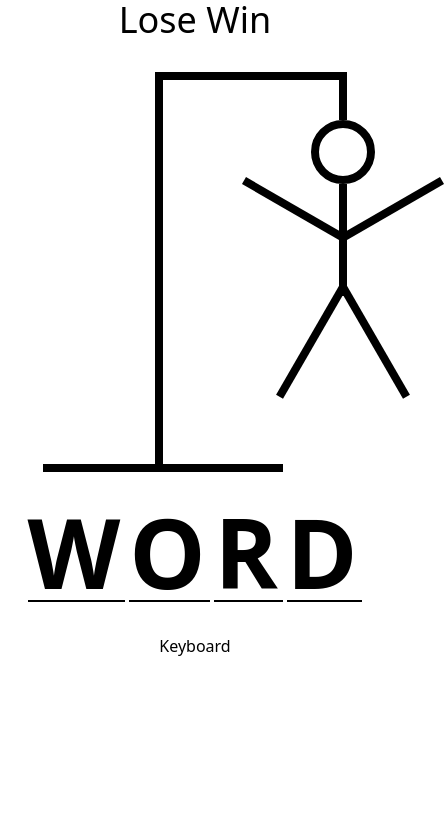
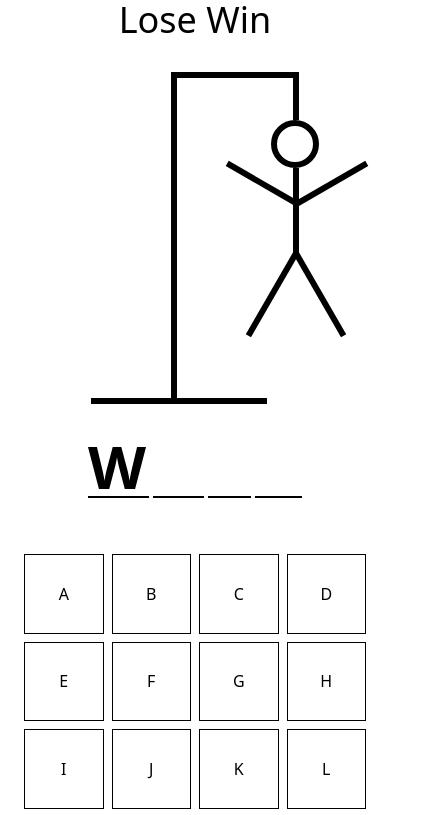
Before and after one commit to aldea-02/hangman, a React (Create React App) app: page / in a window 390 px wide. Shown: the top 815 px of the page, 444 px wide, since content can reach past the window. Built offline with nearby package versions, Linux system fonts and the light colour scheme.

Commit message:
added keyboard and word component

```diff
--- a/src/App.js
+++ b/src/App.js
@@ -13,11 +13,13 @@ function App() {
 	console.log(wordToGuess)
 
 	return (
-		<div className='container mx-auto flex flex-col items-center gap-8'>
+		<div className='container mx-auto flex flex-col items-center gap-8 min-w-[370px]'>
 			<div className='text-center text-4xl'>Lose Win</div>
-			<Drawing />
+			<Drawing  />
 			<Word />
-			<Keyboard />
+			<div className='self-stretch'>
+				<Keyboard />
+			</div>
 		</div>
 	)
 }
--- a/src/components/Drawing.jsx
+++ b/src/components/Drawing.jsx
@@ -1,25 +1,25 @@
 const HEAD = (
-	<div className='absolute top-12 -right-7 h-16 w-16 rounded-full border-8 border-black' />
+	<div className='absolute top-12 -right-5 h-12 w-12 rounded-full border-[6px] border-black sm:-right-7 sm:h-16 sm:w-16 sm:border-8' />
 )
 
 const BODY = (
-	<div className='absolute top-28 right-0 h-28 w-2 origin-center bg-black' />
+	<div className='absolute top-24 right-0 h-[86px] w-1.5 origin-center bg-black sm:top-28 sm:h-28 sm:w-2' />
 )
 
 const RIGHT_ARM = (
-	<div className='absolute top-40 -right-28 h-2 w-28 origin-bottom-left -rotate-[30deg] bg-black' />
+	<div className='absolute top-32 -right-20 h-1.5 w-20 origin-bottom-left -rotate-[30deg] bg-black sm:top-40 sm:-right-28 sm:h-2 sm:w-28' />
 )
 
 const LEFT_ARM = (
-	<div className='absolute top-40 right-2 h-2 w-28 origin-bottom-right rotate-[30deg] bg-black' />
+	<div className='absolute top-32 right-1 h-1.5 w-20 origin-bottom-right rotate-[30deg] bg-black sm:top-40 sm:right-2 sm:h-2 sm:w-28' />
 )
 
 const RIGHT_LEG = (
-	<div className='absolute top-52 -right-[120px] h-2 w-32 origin-bottom-left rotate-[60deg] bg-black' />
+	<div className='absolute top-44 -right-[90px] h-1.5 w-24 origin-bottom-left rotate-[60deg] bg-black sm:-right-[120px] sm:top-52 sm:h-2 sm:w-32' />
 )
 
 const LEFT_LEG = (
-	<div className='absolute top-52 right-0 h-2 w-32 origin-bottom-right -rotate-[60deg] bg-black' />
+	<div className='absolute top-44 right-0 h-1.5 w-24 origin-bottom-right -rotate-[60deg] bg-black sm:top-52 sm:h-2 sm:w-32' />
 )
 
 const BODY_PARTS = [HEAD, BODY, RIGHT_ARM, LEFT_ARM, RIGHT_LEG, LEFT_LEG]
@@ -28,10 +28,10 @@ function Drawing() {
 	return (
 		<div className='relative'>
 			{BODY_PARTS}
-			<div className='absolute top-0 right-0 h-12 w-2 bg-black' />
-			<div className='ml-28 h-2 w-48 bg-black' />
-			<div className='ml-28 h-96 w-2 bg-black' />
-			<div className='h-2 w-60 bg-black' />
+			<div className='absolute top-0 right-0 h-12 w-1.5 bg-black sm:w-2' />
+			<div className='ml-20 h-1.5 w-32 bg-black sm:ml-28 sm:h-2 sm:w-48' />
+			<div className='ml-20 h-80 w-1.5 bg-black sm:ml-28 sm:h-96 sm:w-2' />
+			<div className='h-1.5 w-44 bg-black sm:h-2 sm:w-60' />
 		</div>
 	)
 }
--- a/src/components/Keyboard.jsx
+++ b/src/components/Keyboard.jsx
@@ -1,4 +1,46 @@
+const KEYS = [
+	'a',
+	'b',
+	'c',
+	'd',
+	'e',
+	'f',
+	'g',
+	'h',
+	'i',
+	'j',
+	'k',
+	'l',
+	'm',
+	'n',
+	'o',
+	'p',
+	'q',
+	'r',
+	's',
+	't',
+	'u',
+	'v',
+	'w',
+	'x',
+	'y',
+	'z'
+]
+
 function Keyboard() {
-	return <div>Keyboard</div>
+	return (
+		<div className='grid grid-cols-keyboard gap-2 p-6'>
+			{KEYS.map((key) => {
+				return (
+					<button
+						className='aspect-square border border-black uppercase hover:bg-neutral-200 active:bg-blue-500 active:text-white disabled:opacity-30'
+						key={key}
+					>
+						{key}
+					</button>
+				)
+			})}
+		</div>
+	)
 }
 export default Keyboard
--- a/src/components/Word.jsx
+++ b/src/components/Word.jsx
@@ -1,10 +1,17 @@
 function Word() {
+	const guessedLetters = 'w'
 	const word = 'word'
 	return (
-		<div className='flex gap-1 text-8xl font-bold uppercase tracking-wider'>
+		<div className='flex gap-1 text-6xl font-bold uppercase tracking-wider sm:text-8xl'>
 			{word.split('').map((letter, index) => (
 				<span className='border-b-2 border-black' key={index}>
-					<span>{letter}</span>
+					<span
+						className={
+							guessedLetters.includes(letter) ? 'visible' : 'invisible'
+						}
+					>
+						{letter}
+					</span>
 				</span>
 			))}
 		</div>
--- a/src/words.json
+++ b/src/words.json
@@ -22,6 +22,8 @@
 	"apple",
 	"helmet",
 	"plastic",
+	"perspicacity",
+	"cat",
 	"army",
 	"silver",
 	"holiday",
@@ -30,6 +32,7 @@
 	"balloon",
 	"horse",
 	"queen",
+	"bird",
 	"banana",
 	"hospital",
 	"battery",
@@ -43,9 +46,7 @@
 	"raincoat",
 	"bed",
 	"insect",
-	"refrigerator",
 	"belgium",
-	"insurance",
 	"restaurant",
 	"boy",
 	"iron",
@@ -129,7 +130,6 @@
 	"engine",
 	"morning",
 	"vulture",
-	"england",
 	"motorcycle",
 	"wall",
 	"evening",
@@ -141,8 +141,6 @@
 	"family",
 	"needle",
 	"wire",
-	"nest",
-	"xylophone",
 	"fish",
 	"yacht",
 	"flag",
@@ -162,7 +160,6 @@
 	"oxygen",
 	"girl ",
 	"furniture",
-	"oyster",
 	"glass",
 	"garage",
 	"ghost"
--- a/tailwind.config.js
+++ b/tailwind.config.js
@@ -2,7 +2,11 @@
 module.exports = {
 	content: ['./src/**/*.{js,jsx,ts,tsx}'],
 	theme: {
-		extend: {}
+		extend: {
+			gridTemplateColumns: {
+				keyboard: 'repeat(auto-fit, minmax(75px, 1fr))'
+			}
+		}
 	},
 	plugins: [],
 	corePlugins: {
```
